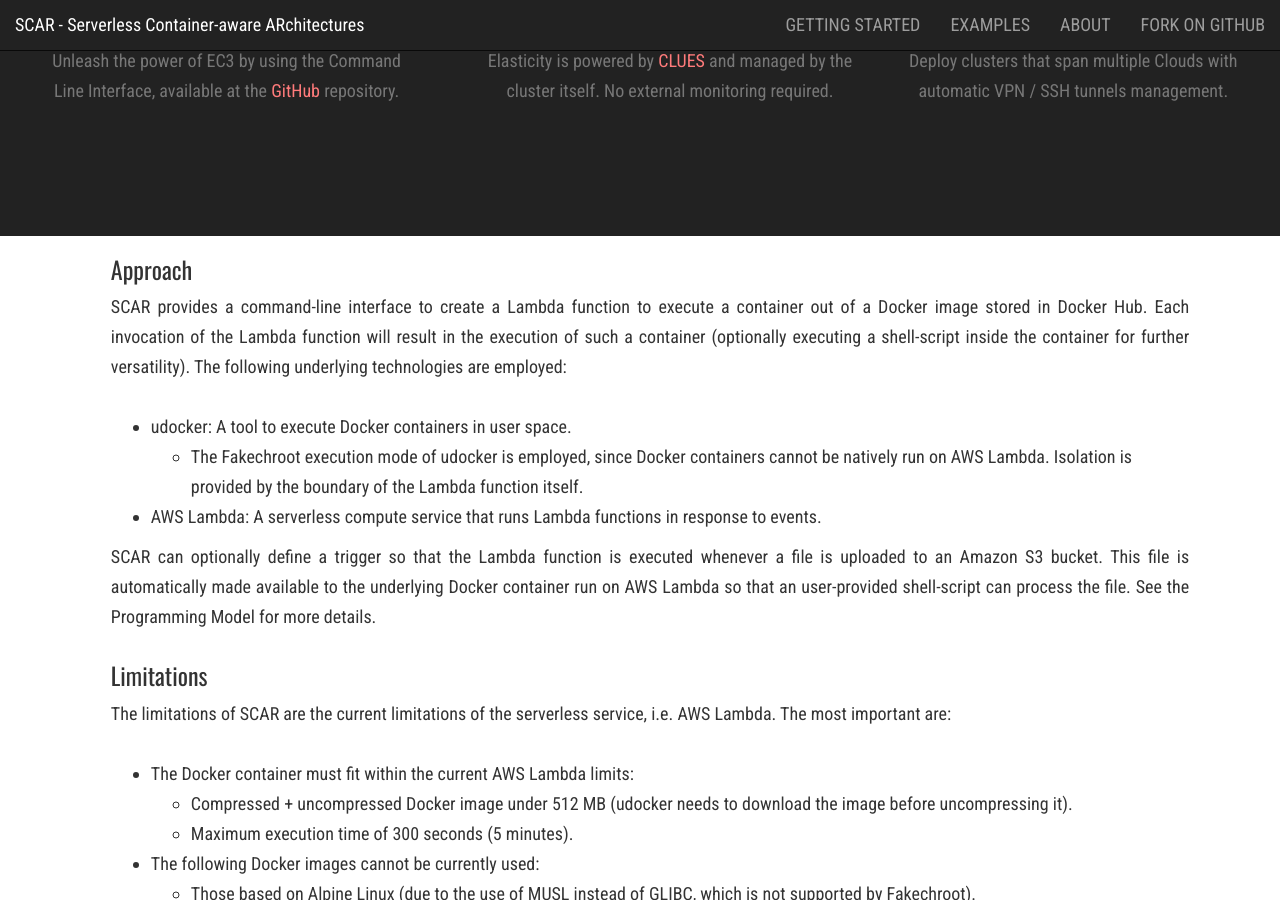
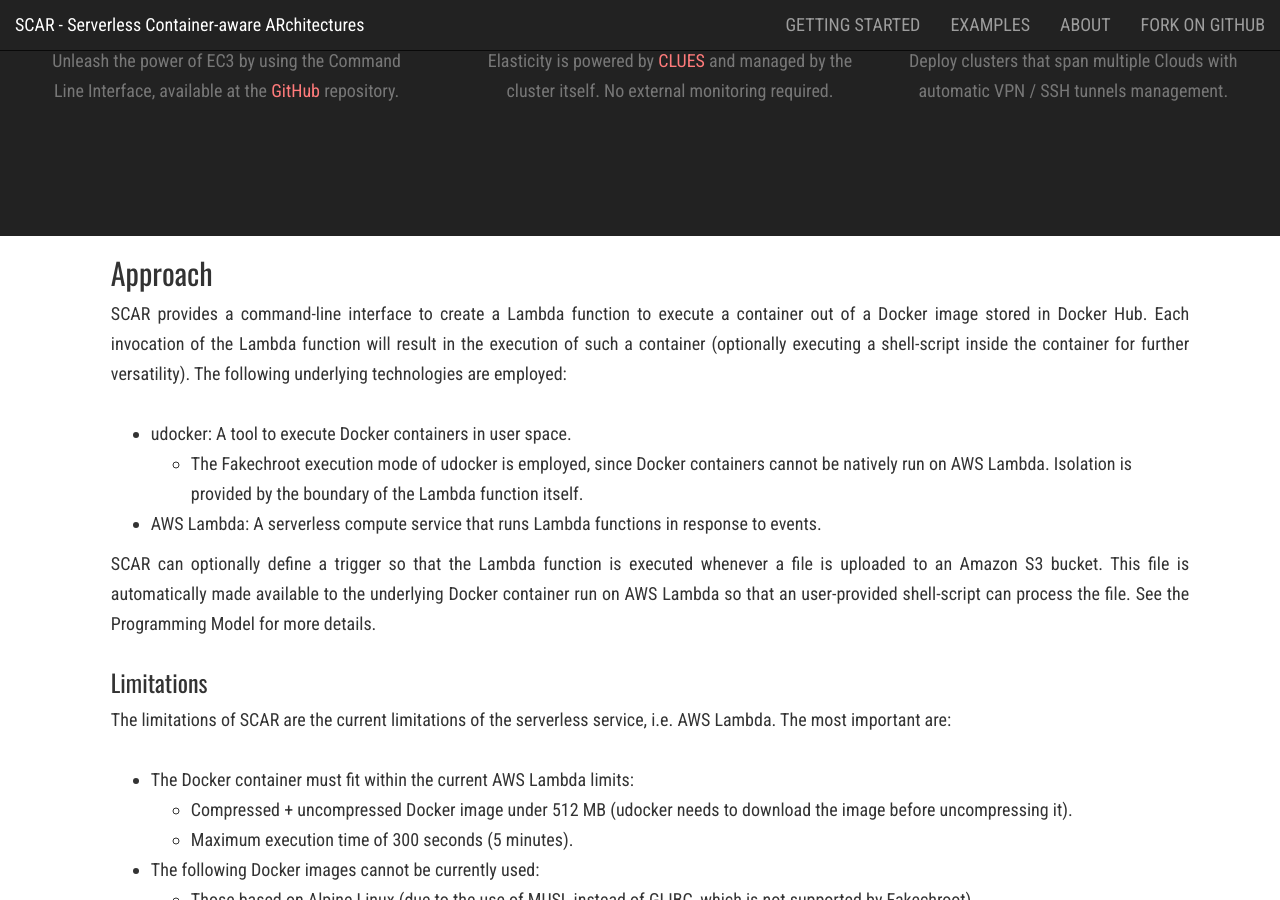
Before and after one commit to amcaar/try.github.io, a Jekyll site: the page built from index.html, in a window 1280 px wide and 900 px high, scrolled down 1500 px. Built offline with Jekyll 4.4.1, drawn with Linux system fonts in a browser that asks for light colours; nearby versions of some CDN libraries; the list of posts is cut into pages by our own code.

Commit message:
Update index.html

```diff
--- a/index.html
+++ b/index.html
@@ -47,7 +47,8 @@
 
                     <div class="row">
                       <div class="col-md-10 col-md-offset-1">
-                        <h3> Approach </h3>
+                        <!--<h3 style="margin-top:50px;"> Approach </h3>-->
+                        <h2 class="section-heading"> Approach </h2>
                         <p align="justify"> SCAR provides a command-line interface to create a Lambda function to execute a container out of a Docker image stored in Docker Hub. Each invocation of the Lambda function will result in the execution of such a container (optionally executing a shell-script inside the container for further versatility).
                             The following underlying technologies are employed:
                         </p>
```
